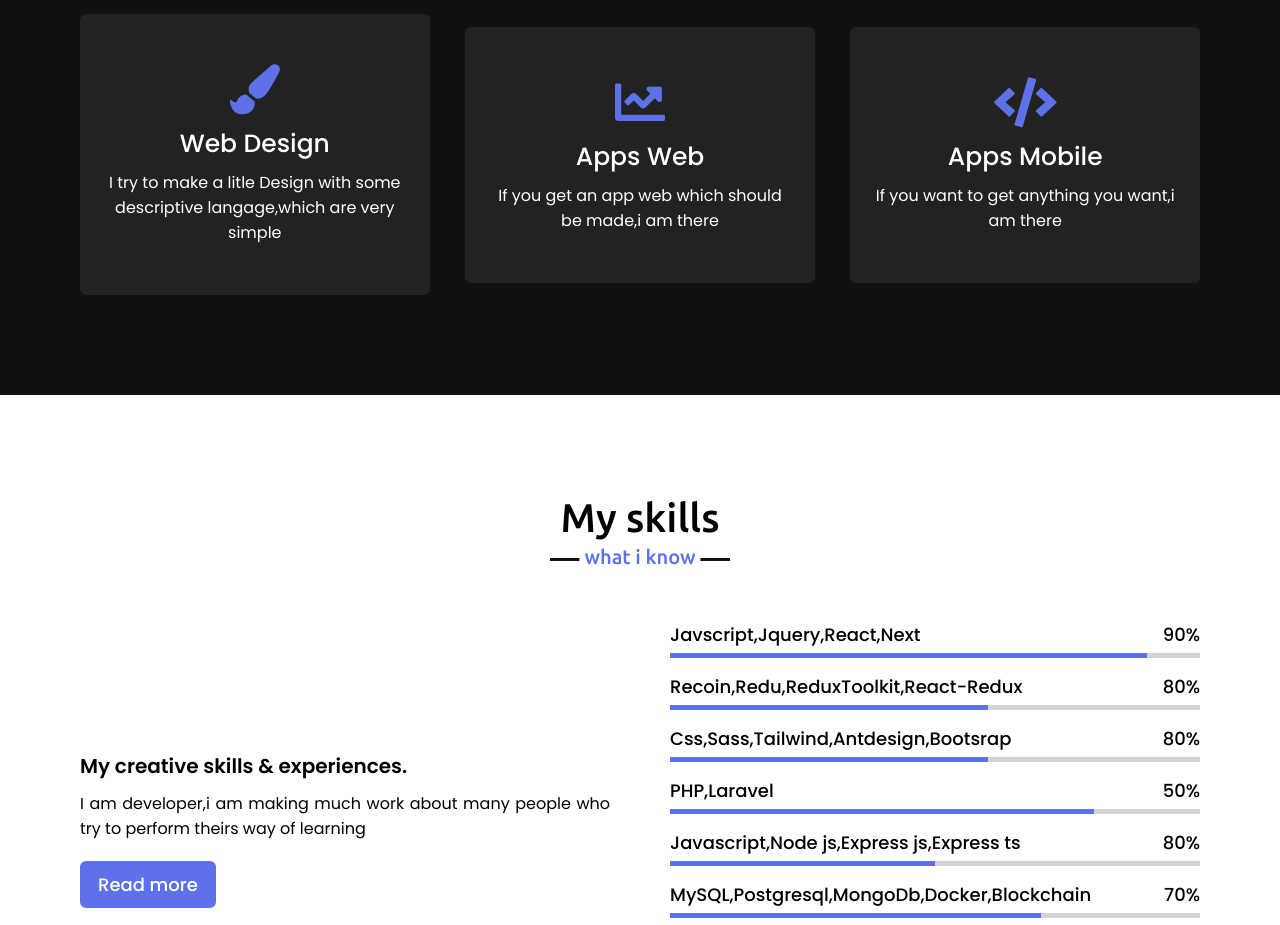
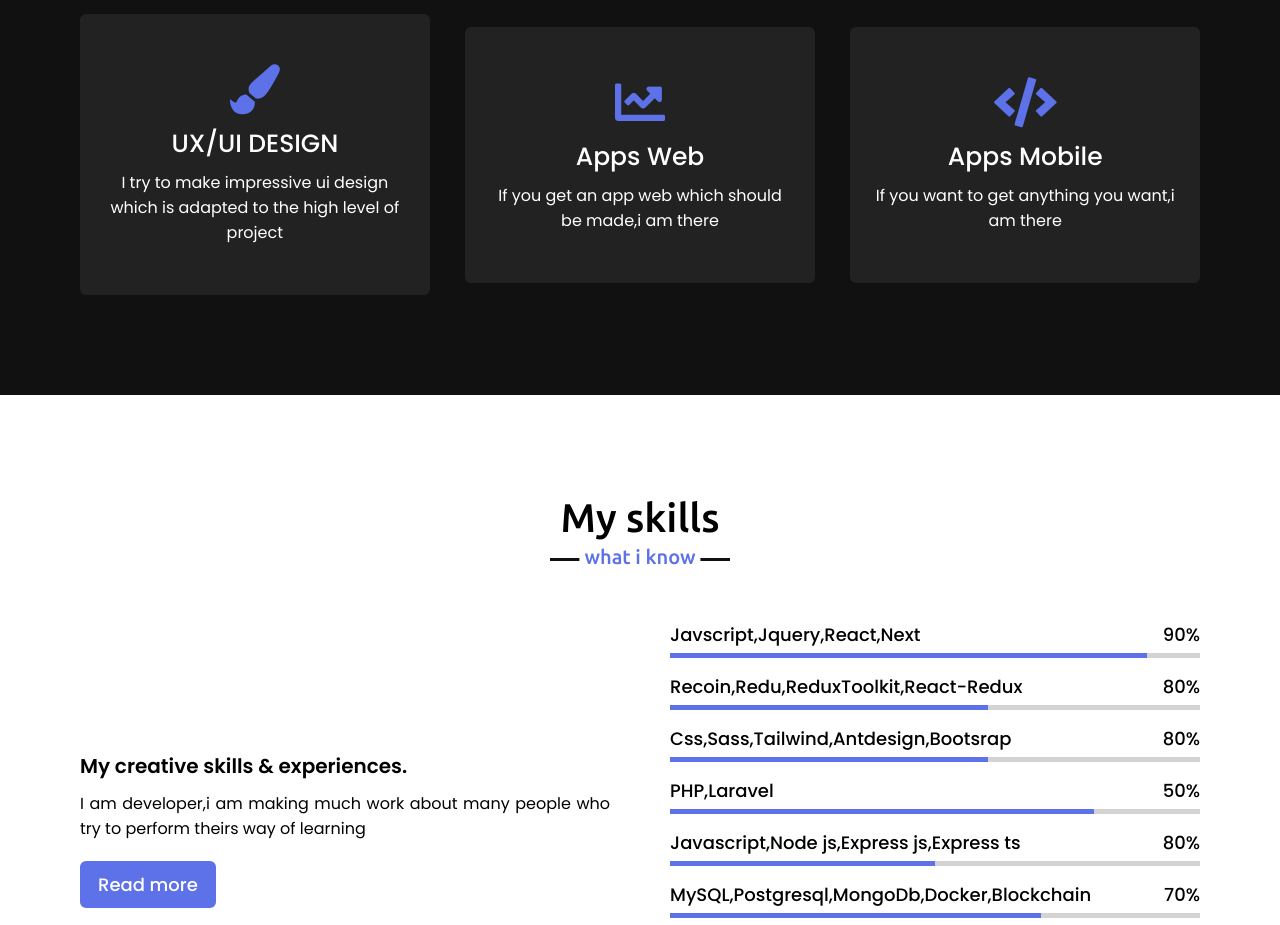
Before and after one commit to MUSHIOLEADER/webmalo, a plain HTML site: page Index.html in a window 1280 px wide. Shown: the part 1760-2685 px from the top of the page. Drawn offline with nearby package versions, Linux system fonts and the light colour scheme.

Commit message:
Feat componnet

```diff
--- a/Index.html
+++ b/Index.html
@@ -72,8 +72,8 @@
                 <div class="card">
                     <div class="box">
                         <i class="fas fa-paint-brush"></i>
-                        <div class="text">Web Design</div>
-                        <p>I try to make a litle Design with some descriptive langage,which are very simple</p>
+                        <div class="text">UX/UI DESIGN</div>
+                        <p>I try to make impressive ui design which is adapted to the high level of project </p>
                     </div>
                 </div>
                 <div class="card">
```
